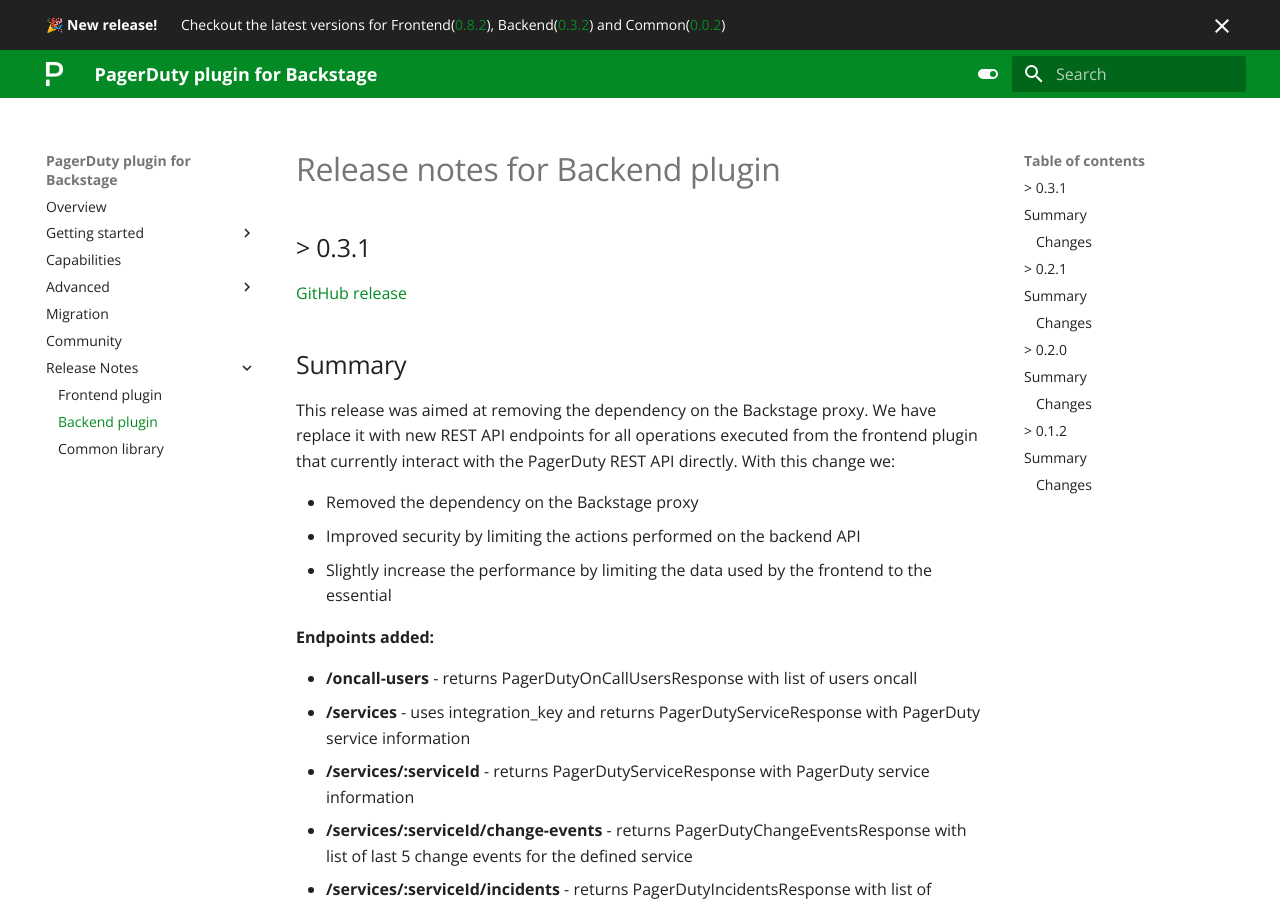
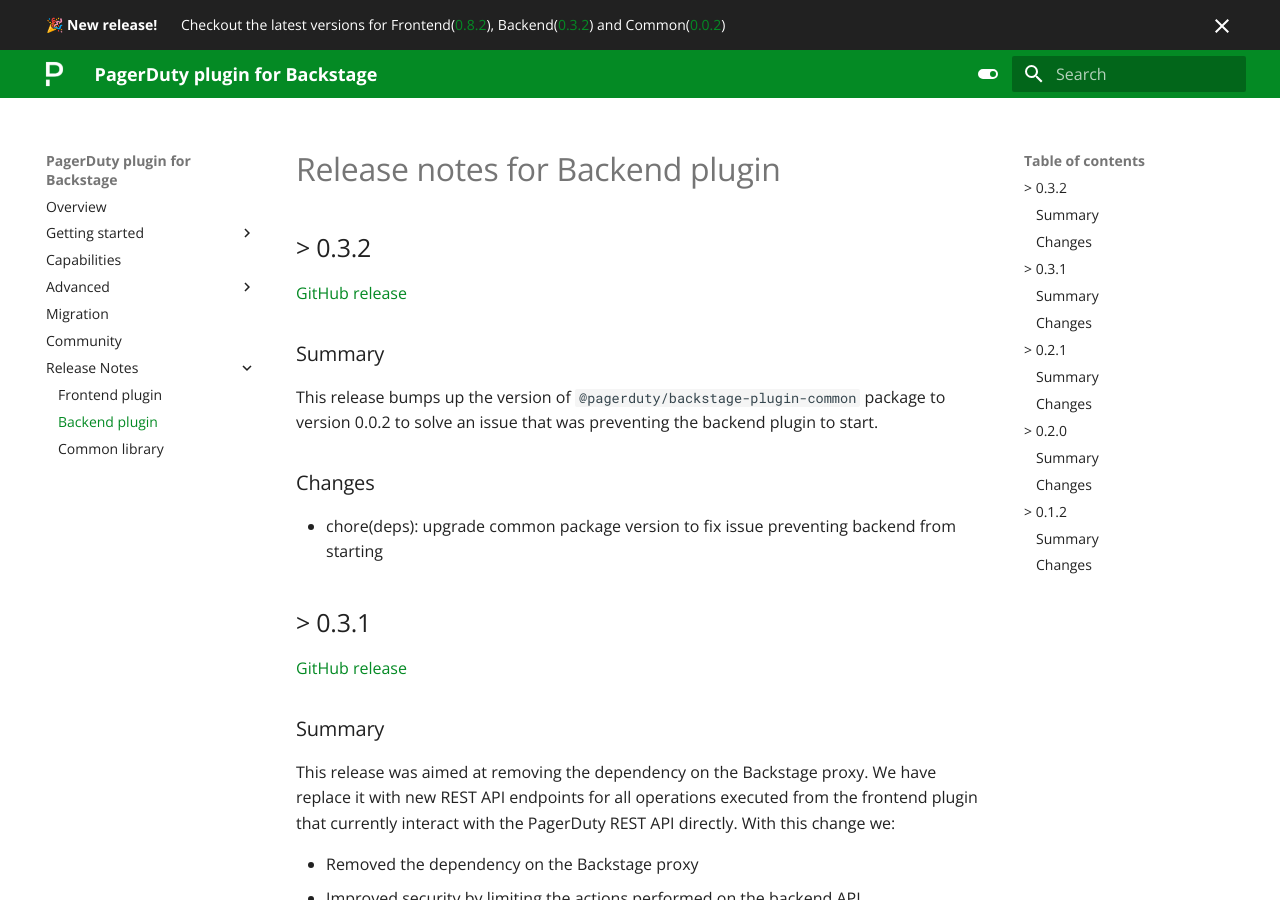
Before and after one commit to PagerDuty/backstage-plugin-docs, an MkDocs documentation site: the page built from docs/release-notes/backend.md, in a window 1280 px wide and 900 px high. Built offline with MkDocs 1.6.1 and Material for MkDocs 9.7.7, drawn with Linux system fonts in a browser that asks for light colours.

Commit message:
docs(release): update release notes for latest version
Signed-off-by: Tiago Barbosa <tbarbos@hotmail.com>

```diff
--- a/docs/release-notes/backend.md
+++ b/docs/release-notes/backend.md
@@ -1,10 +1,22 @@
 # Release notes for Backend plugin
+
+## > 0.3.2
+
+[GitHub release](https://github.com/PagerDuty/backstage-plugin-backend/releases/tag/0.3.2)
+
+### Summary
+
+This release bumps up the version of `@pagerduty/backstage-plugin-common` package to version 0.0.2 to solve an issue that was preventing the backend plugin to start.
+
+### Changes
+
+- chore(deps): upgrade common package version to fix issue preventing backend from starting
 
 ## > 0.3.1
 
 [GitHub release](https://github.com/PagerDuty/backstage-plugin-backend/releases/tag/0.3.1)
 
-## Summary
+### Summary
 
 This release was aimed at removing the dependency on the Backstage proxy. We have replace it with new REST API endpoints for all operations executed from the frontend plugin that currently interact with the PagerDuty REST API directly. With this change we:
 
@@ -31,7 +43,7 @@
 
 [GitHub release](https://github.com/PagerDuty/backstage-plugin-backend/releases/tag/0.2.1)
 
-## Summary
+### Summary
 
 This release introduces the capacity to **enable noise reduction through alert grouping and auto pause of notifications**.
 
@@ -51,7 +63,7 @@
 
 [GitHub release](https://github.com/PagerDuty/backstage-plugin-backend/releases/tag/0.2.0)
 
-## Summary
+### Summary
 
 This new release introduces local APIs that will support the transition from using the Backstage proxy to call PagerDuty APIs and instead use the local APIs provide by the backend plugin. This will allowed the backend to control which data is exposed to Backstage, replacing the current mechanism that exposes all data returned by PagerDuty APIs.
 
@@ -67,7 +79,7 @@
 
 [GitHub release](https://github.com/PagerDuty/backstage-plugin-backend/releases/tag/0.1.2)
 
-## Summary
+### Summary
 
 This release introduces a scaffolder custom action that allows users to create a PagerDuty service from a Software Template and configure the frontend plugin in one single step. Go [here](https://pagerduty.github.io/backstage-plugin-docs/advanced/create-service-software-template/) to see how to do it.
 
```
Also changed, not shown: docs/release-notes/common.md (added, +48 -0 lines), docs/release-notes/frontend.md (+16 -0 lines).
